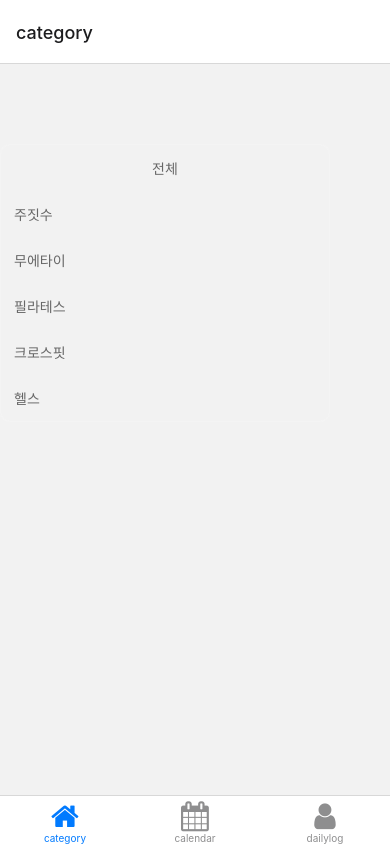
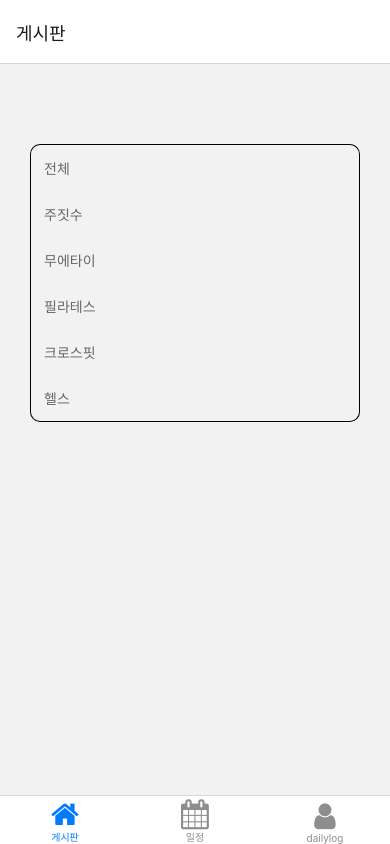
Before and after one commit to sagaesa/todaysgym-frontend, a React Native app: screen /Root in a window 390 px wide. Built offline with nearby package versions, Linux system fonts and the light colour scheme.

Commit message:
Implement BoardScreen

```diff
--- a/components/atoms/CategoryItem.tsx
+++ b/components/atoms/CategoryItem.tsx
@@ -1,4 +1,4 @@
-import { Dimensions, StyleSheet } from "react-native";
+import { Dimensions, Pressable, StyleSheet } from "react-native";
 import { View, Text } from "react-native";
 import { TouchableHighlight } from "react-native";
 
@@ -14,9 +14,9 @@ export const CategoryItem = ({ onClick, title, style }: CategoryItemProps) => {
   const itemStyles = categoryStyles(style);
 
   return (
-    <TouchableHighlight style={itemStyles.container} onPress={onClick}>
+    <Pressable style={itemStyles.container} onPress={onClick}>
       <Text style={itemStyles.title}>{title}</Text>
-    </TouchableHighlight>
+    </Pressable>
   );
 };
 
@@ -31,15 +31,14 @@ const categoryStyles = (style: CategoryItemStyle) => {
       return StyleSheet.create({
         container: {
           display: "flex",
-          alignItems: "center",
           padding: 13,
           width: Dimensions.get("window").width - 60,
           borderTopStartRadius: 10,
           borderTopEndRadius: 10,
-          borderTopWidth: 1,
           borderLeftWidth: 1,
           borderRightWidth: 1,
-          borderColor: "#F4F4F4",
+          borderTopWidth: 1,
+          borderColor: "#000000",
         },
         title: titleStyle,
       });
@@ -54,7 +53,7 @@ const categoryStyles = (style: CategoryItemStyle) => {
           borderLeftWidth: 1,
           borderRightWidth: 1,
           borderBottomWidth: 1,
-          borderColor: "#F4F4F4",
+          borderColor: "#000000",
         },
         title: titleStyle,
       });
@@ -66,7 +65,7 @@ const categoryStyles = (style: CategoryItemStyle) => {
           width: Dimensions.get("window").width - 60,
           borderLeftWidth: 1,
           borderRightWidth: 1,
-          borderColor: "#F4F4F4",
+          borderColor: "#000000",
         },
         title: titleStyle,
       });
--- a/components/moleculers/BoardItem.tsx
+++ b/components/moleculers/BoardItem.tsx
@@ -0,0 +1,55 @@
+import { Dimensions, StyleSheet } from "react-native";
+import { View, Text } from "react-native";
+import { Pressable } from "react-native";
+
+export interface BoardItemInfo {
+  title: string;
+  content: string;
+  date: Date;
+  author: string;
+}
+
+export interface BoardItemProps {
+  onClick(): void;
+  itemInfo: BoardItemInfo;
+}
+export const BoardItem = ({ onClick, itemInfo }: BoardItemProps) => {
+  const { title, content, date, author } = itemInfo;
+  return (
+    <Pressable style={styles.container} onPress={onClick}>
+      <View>
+        <Text>{title}</Text>
+      </View>
+      <View>
+        <Text>{content}</Text>
+      </View>
+      <View>
+        <Text>{`${date} | ${author}`}</Text>
+      </View>
+    </Pressable>
+  );
+};
+
+const styles = StyleSheet.create({
+  container: {
+    display: "flex",
+    flexDirection: "column",
+    width: Dimensions.get("window").width,
+    paddingLeft: 11,
+    paddingTop: 9,
+    borderBottomWidth: 1,
+    borderBottomColor: "#E8E8E8",
+  },
+  titleText: {
+    fontSize: 16,
+    color: "#000000",
+  },
+  contentText: {
+    fontSize: 12,
+    color: "#909090",
+  },
+  authorText: {
+    fontSize: 12,
+    color: "#6C6C6C",
+  },
+});
--- /dev/null
+++ b/database/mockBoardData.ts
@@ -0,0 +1,45 @@
+import { BoardItemInfo } from "../components/moleculers/BoardItem";
+
+export const mockBoardDataGenerator = (boardTitle: string) => {
+  const mockBoardData: BoardItemInfo = {
+    title: `오늘 ${boardTitle} 처음 배웠는데 너무 어렵더라`,
+    content: `오늘 ${boardTitle} 처음 배웠는데 너무 어렵더라`,
+    date: new Date(),
+    author: "chobe1",
+  };
+  const mockBoardDataList: BoardItemInfo[] = [
+    mockBoardData,
+    mockBoardData,
+    mockBoardData,
+    mockBoardData,
+    mockBoardData,
+    mockBoardData,
+    mockBoardData,
+    mockBoardData,
+    mockBoardData,
+    mockBoardData,
+    mockBoardData,
+    mockBoardData,
+    mockBoardData,
+    mockBoardData,
+    mockBoardData,
+    mockBoardData,
+    mockBoardData,
+    mockBoardData,
+    mockBoardData,
+    mockBoardData,
+    mockBoardData,
+    mockBoardData,
+    mockBoardData,
+    mockBoardData,
+    mockBoardData,
+    mockBoardData,
+    mockBoardData,
+    mockBoardData,
+    mockBoardData,
+    mockBoardData,
+    mockBoardData,
+  ];
+
+  return mockBoardDataList;
+};
--- a/navigation/index.tsx
+++ b/navigation/index.tsx
@@ -9,11 +9,12 @@ import { NavigationContainer } from "@react-navigation/native";
 import { createNativeStackNavigator } from "@react-navigation/native-stack";
 import * as React from "react";
 import { LoginScreen } from "../screens/LoginScreen";
-import { RootTabParamList, RootTabScreenProps } from "../types";
+import { RootTabParamList } from "../types";
 import { SelectionScreen } from "../screens/SelectionScreen";
 import { CategoryScreen } from "../screens/CategoryScreen";
 import { CalendarScreen } from "../screens/CalendarScreen";
 import { DailyLogScreen } from "../screens/DailyLogScreen";
+import { BoardScreen } from "../screens/BoardScreen";
 
 export default function Navigation({}: {}) {
   return (
@@ -31,6 +32,7 @@ const Stack = createNativeStackNavigator();
 function RootNavigator() {
   return (
     <Stack.Navigator initialRouteName="LoginScreen">
+      <Stack.Screen name="BoardScreen" component={BoardScreen}></Stack.Screen>
       <Stack.Screen
         options={{ headerShown: false }}
         name="Root"
@@ -65,7 +67,7 @@ function BottomTabNavigator() {
         name="Category"
         component={CategoryScreen}
         options={{
-          title: "category",
+          title: "게시판",
           tabBarIcon: ({ color }) => (
             <TabBarIcon color={color} name="home"></TabBarIcon>
           ),
@@ -75,7 +77,7 @@ function BottomTabNavigator() {
         name="Calendar"
         component={CalendarScreen}
         options={{
-          title: "calendar",
+          title: "일정",
           tabBarIcon: ({ color }) => (
             <TabBarIcon color={color} name="calendar"></TabBarIcon>
           ),
@@ -85,6 +87,7 @@ function BottomTabNavigator() {
         name="DailyLog"
         component={DailyLogScreen}
         options={{
+          headerShown: false,
           title: "dailylog",
           tabBarIcon: ({ color }) => (
             <TabBarIcon color={color} name="user"></TabBarIcon>
--- a/screens/BoardScreen.tsx
+++ b/screens/BoardScreen.tsx
@@ -0,0 +1,51 @@
+import { StyleSheet } from "react-native";
+import { View, Text } from "react-native";
+import { ScrollView } from "react-native";
+import { mockBoardDataGenerator } from "../database/mockBoardData";
+import { useNavigation } from "@react-navigation/native";
+import { useRoute } from "@react-navigation/native";
+import { RouteProp } from "@react-navigation/native";
+import { RootStackParamList } from "../types";
+import { useEffect } from "react";
+import { BoardItem } from "../components/moleculers/BoardItem";
+
+export const BoardScreen = () => {
+  const navigation = useNavigation();
+  const route = useRoute<RouteProp<RootStackParamList, "BoardScreen">>();
+  const boardTitle = route.params.title;
+  const boardData = mockBoardDataGenerator(boardTitle);
+
+  useEffect(() => {
+    navigation.setOptions({ title: boardTitle });
+  }, [boardTitle, navigation]);
+
+  return (
+    <ScrollView>
+      {boardData.map((boardData, index) => (
+        <BoardItem onClick={() => {}} itemInfo={boardData}></BoardItem>
+      ))}
+    </ScrollView>
+  );
+};
+
+const styles = StyleSheet.create({
+  container: {
+    display: "flex",
+    flexDirection: "column",
+  },
+
+  writeBoard: {
+    position: "absolute",
+    left: 0,
+    right: 0,
+    bottom: 24,
+    width: 133,
+    height: 55,
+  },
+
+  writeBoardText: {
+    fontSize: 16,
+    fontWeight: "bold",
+    color: "#007AFF",
+  },
+});
--- a/screens/CategoryScreen.tsx
+++ b/screens/CategoryScreen.tsx
@@ -13,6 +13,7 @@ const styles = StyleSheet.create({
   container: {
     display: "flex",
     flexDirection: "column",
+    alignItems: "center",
     marginTop: 80,
   },
 });
--- a/screens/SelectionScreen.tsx
+++ b/screens/SelectionScreen.tsx
@@ -56,6 +56,7 @@ export const SelectionScreen = () => {
       (title, index) => selectItemActiveList[index] === true
     );
     dispatch({ ...user, preferExercises: userPreferInfo });
+    navigation.navigate("Root");
   };
 
   return (
--- a/types.tsx
+++ b/types.tsx
@@ -18,6 +18,7 @@ declare global {
 }
 
 export type RootStackParamList = {
+  BoardScreen: { title: string };
   LoginScreen: undefined;
   SelectionScreen: { loginInfo: Omit<UserProps, "preferExercises"> };
   Root: NavigatorScreenParams<RootTabParamList> | undefined;
```
